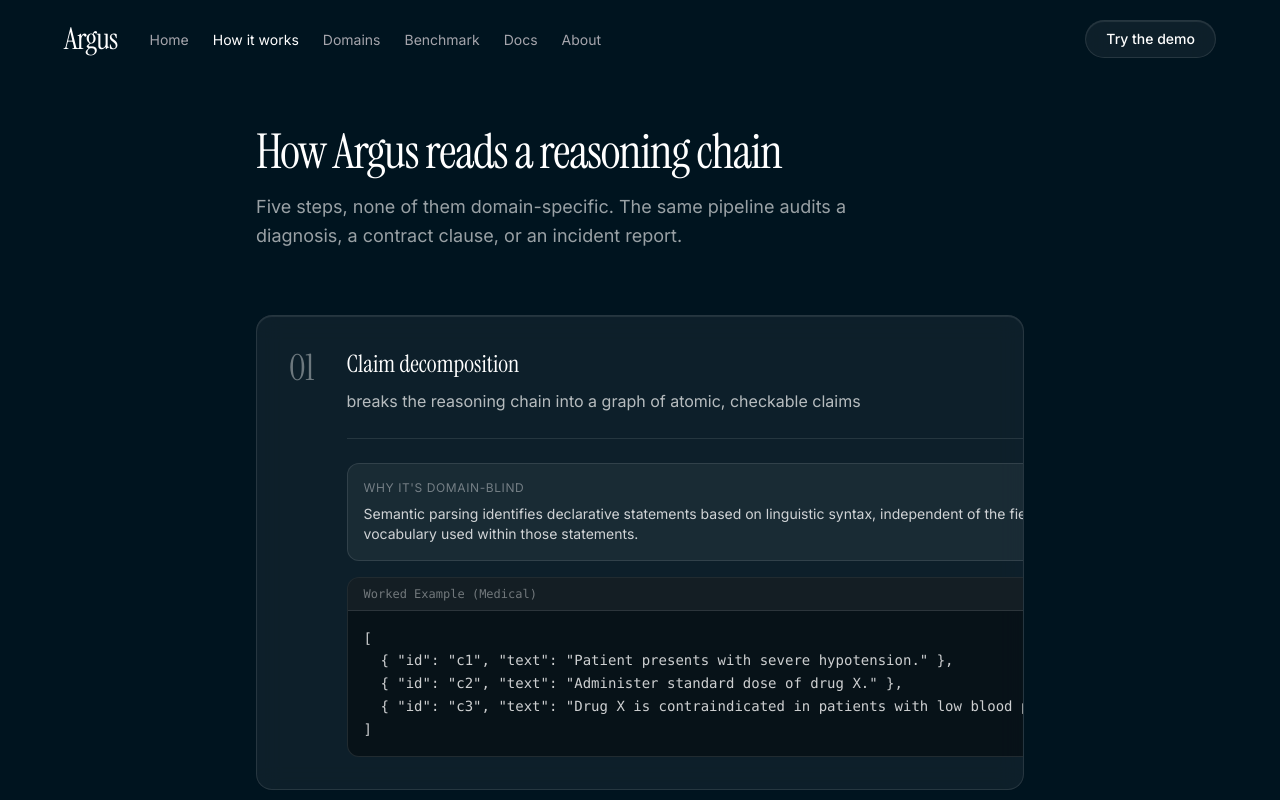
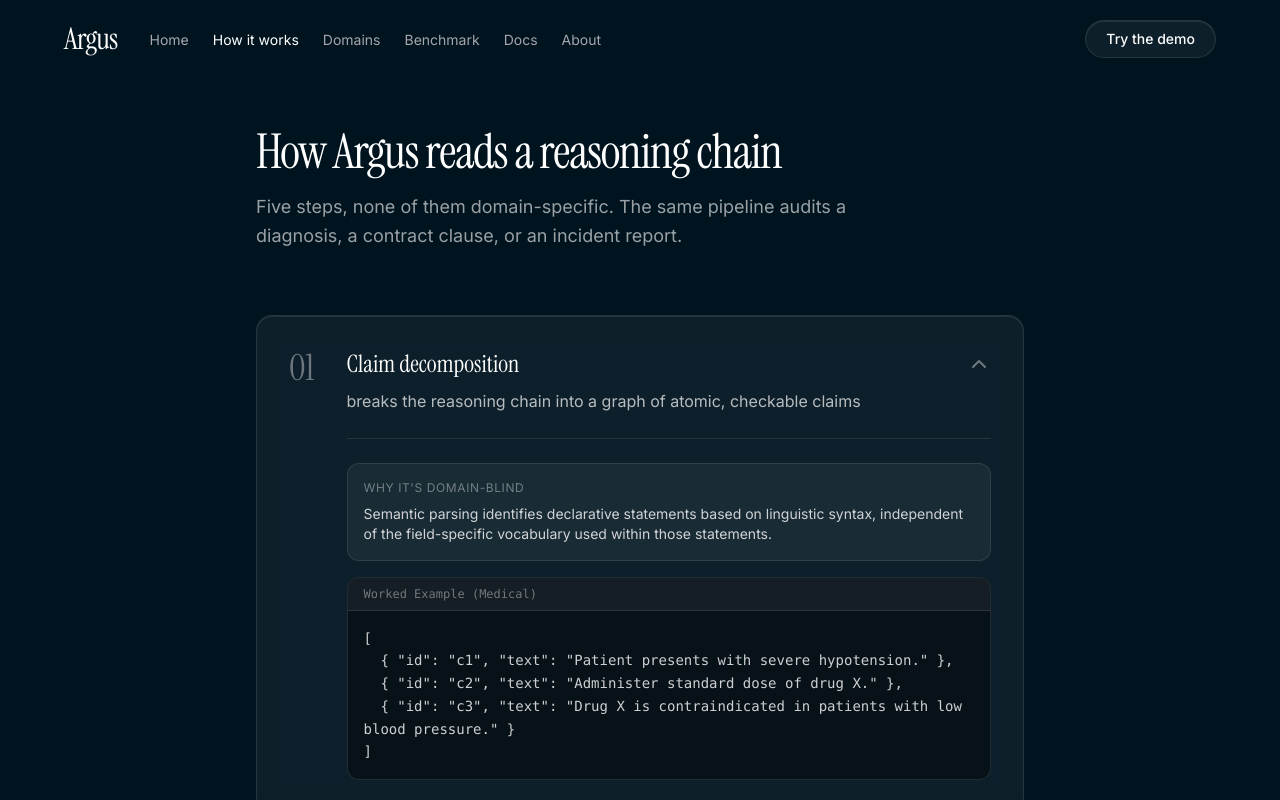
Before and after one commit to gurinderpreetbrraich-cyber/argus, a React (Vite) app: page /how-it-works in a window 1280 px wide. Both pictures are taken after a click on the element 640 px from the left and 388 px from the top of the page. Shown: the top 800 px of the page. Built offline with nearby package versions, Linux system fonts and the light colour scheme.

Commit message:
fix: ensure code snippets wrap inside cards

```diff
--- a/src/pages/Domains.jsx
+++ b/src/pages/Domains.jsx
@@ -112,7 +112,7 @@
             <span className="text-xs text-white/40 font-mono ml-2">argus-medical-lens.json</span>
           </div>
           <div className="p-6 overflow-x-auto">
-            <pre className="text-sm font-mono leading-relaxed">
+            <pre className="text-sm font-mono leading-relaxed whitespace-pre-wrap break-words">
               <code className="text-white/80">
 <span className="text-pink-400">{"{"}</span>
 <br/>  <span className="text-blue-300">"domain"</span>: <span className="text-green-300">"medical"</span>,
--- a/src/pages/HowItWorks.jsx
+++ b/src/pages/HowItWorks.jsx
@@ -137,7 +137,7 @@
                           <span>Worked Example (Medical)</span>
                         </div>
                         <div className="p-4 overflow-x-auto">
-                          <pre className="text-sm font-mono leading-relaxed text-white/80">
+                          <pre className="text-sm font-mono leading-relaxed text-white/80 whitespace-pre-wrap break-words">
                             <code>{step.exampleCode}</code>
                           </pre>
                         </div>
```
